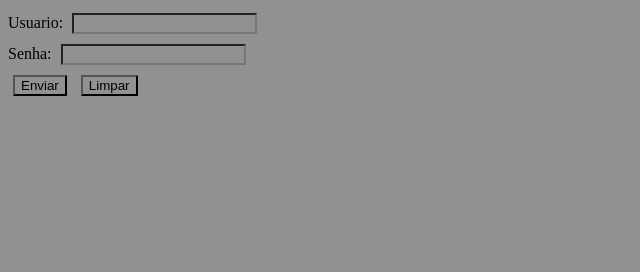
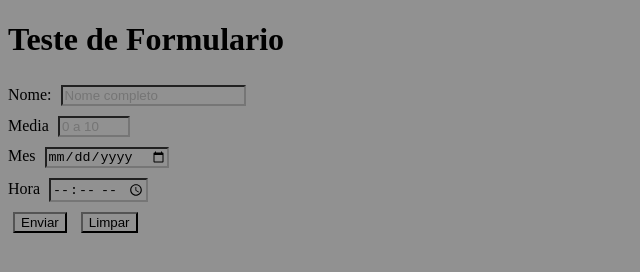
Before and after one commit to ThiagoRambo/atividade-cev, a plain HTML site: page form001.html in a window 1280 px wide. Shown: the whole page, without its empty margins (0-640 px from the left). Drawn offline with Linux system fonts and the light colour scheme.

Commit message:
bora dormir

```diff
--- a/form001.html
+++ b/form001.html
@@ -15,16 +15,27 @@
   </style>
 </head>
 <body>
-  <form action="cadastro.php" method="post">
+  <h1>Teste de Formulario</h1>
+  <form action="cadastro.php" method="get">
 
     <div>
-      <label for="iusu">Usuario:</label>
-      <input type="text" name="usu" id="iusu" required minlength="5" maxlength="15" autocomplete="username">
+      <label for="Inome">Nome:</label>
+      <input type="text" name="nome" id="inome" required maxlength="30" placeholder="Nome completo" autocomplete="name">
     </div>
 
     <div>
-      <label for="isen">Senha:</label>
-      <input type="password" name="sen" id="isen" required minlength="8" maxlength="20" autocomplete="current-password">
+      <label for="imedia">Media</label>
+      <input type="number" name="media" id="imedia" required min="0" max="10" placeholder="0 a 10" step="0.1">
+    </div>
+
+    <div>
+      <label for="idata">Mes</label>
+      <input type="date" name="data" id="idata" required>
+    </div>
+
+    <div>
+      <label for="ihora">Hora</label>
+      <input type="time" name="hora" id="ihora">
     </div>
 
     <div>
```
